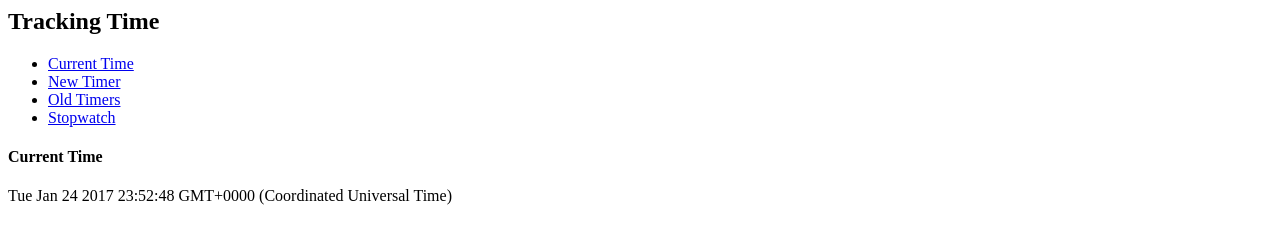
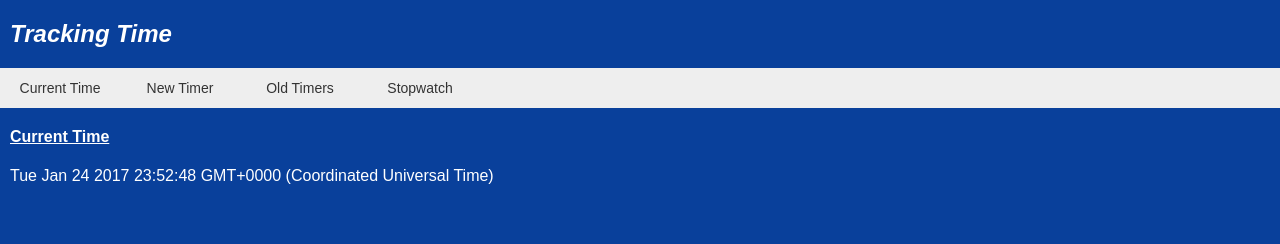
Before and after one commit to bentljm/mvp, a website: page client/index.html at #/currentTime in a window 1280 px wide. Drawn offline with Linux system fonts and the light colour scheme.

Commit message:
Added styles.css page

```diff
--- a/client/index.html
+++ b/client/index.html
@@ -4,15 +4,16 @@
     <script src="lib/angular.js"></script>
     <script src="lib/angular-route.js"></script>
     <script src='app.js'></script>
+    <link rel="stylesheet" href="styles.css">
   </head>
   <body>
     <h2>Tracking Time</h2>
-     <div ng-app='app'>
+     <div class='navigation' ng-app='app'>
       <ul>
-        <li><a href="#/currentTime">Current Time</a></li>
-        <li><a href="#/timer">New Timer</a></li>
-        <li><a href="#/oldTimers">Old Timers</a></li>
-        <li><a href="#/stopwatchTimer">Stopwatch</a></li>
+        <li><a href="#/currentTime" class='create'>Current Time</a></li>
+        <li><a href="#/timer" class='create'>New Timer</a></li>
+        <li><a href="#/oldTimers" class='create'>Old Timers</a></li>
+        <li><a href="#/stopwatchTimer" class='create'>Stopwatch</a></li>
       </ul>
       <div ng-view></div>
     </div>
--- a/client/partials/currentTime.html
+++ b/client/partials/currentTime.html
@@ -1,4 +1,4 @@
-<div ng-controller='CurrentTimeCtrl'>
+<div id='container' ng-controller='CurrentTimeCtrl'>
   <h4>Current Time</h4>
   <div id='currentTime'>{{ clock }}</div>
 </div>
--- /dev/null
+++ b/client/styles.css
@@ -0,0 +1,73 @@
+body {
+  margin: 0px;
+  margin-top: 20px;
+  font-family: arial, sans-serif;
+  color: #FFFFFF;
+  background-color: #09409B
+}
+
+a {
+  color: #333;
+  font-size: 14px;
+  text-decoration: none;
+}
+
+h2 {
+  font-style: italic;
+  margin-bottom: 20px;
+  margin-left: 10px;
+}
+
+h4 {
+  text-decoration: underline;
+}
+
+.navigation {
+  width: 100%;
+  height: 40px;
+  background-color: #eee;
+  margin-bottom: 20px;
+}
+
+.navigation ul {
+  margin: 0;
+  padding: 0;
+  list-style: none;
+}
+
+.navigation li {
+  float: left;
+}
+
+.navigation li a {
+  width: 100px;
+  height: 20px;
+  line-height: 20px;
+  padding: 10px;
+  display: block;
+  text-align: center;
+  margin-bottom: 20px;
+}
+
+.navigation li a:hover {
+  background-color: #09409B;
+  color: #FFFFFF
+}
+
+.navigation li a.selected {
+  background-color: #ccc;
+}
+
+#container {
+  clear: both;
+  margin-left: 10px;
+  margin-top: 10px;
+}
+
+input {
+  width: 360px;
+  display: block;
+  font-size: 13px;
+  padding: 5px;
+  margin-bottom: 5px;
+}
--- a/timerModel.js
+++ b/timerModel.js
@@ -10,6 +10,11 @@ db.once('open', function() {
   console.log('Successfully connected to database')
 });
 
+db.on('disconnected', function () {
+  console.log('Mongoose default connection disconnected');
+  db.remove( { } )
+});
+
 //create new timer schema
 var timerSchema = new Schema({
   timer: Number
```
Also changed, not shown: client/partials/oldTimers.html (+1 -1 lines), client/partials/stopwatchTimer.html (+1 -1 lines), client/partials/timer.html (+1 -1 lines).
